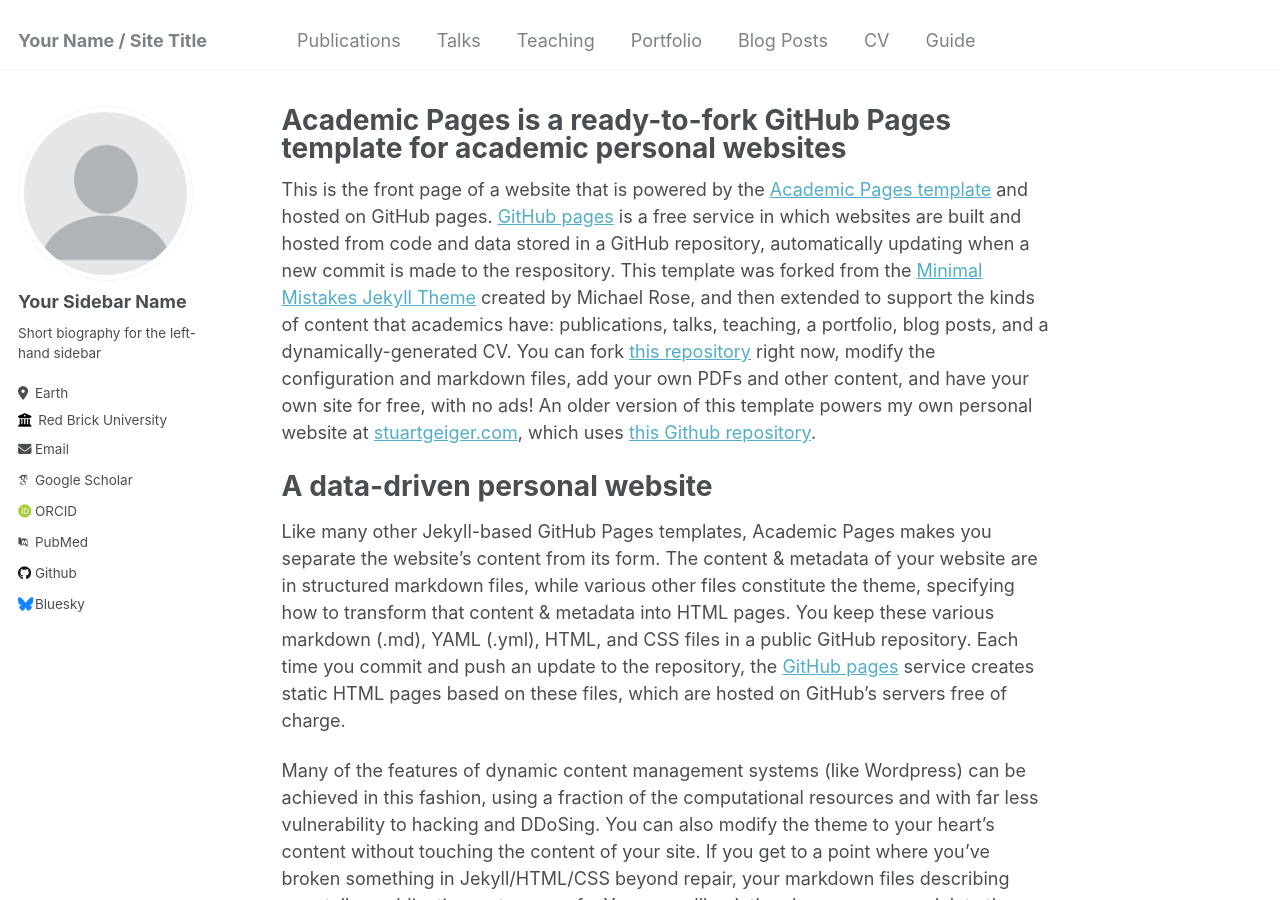
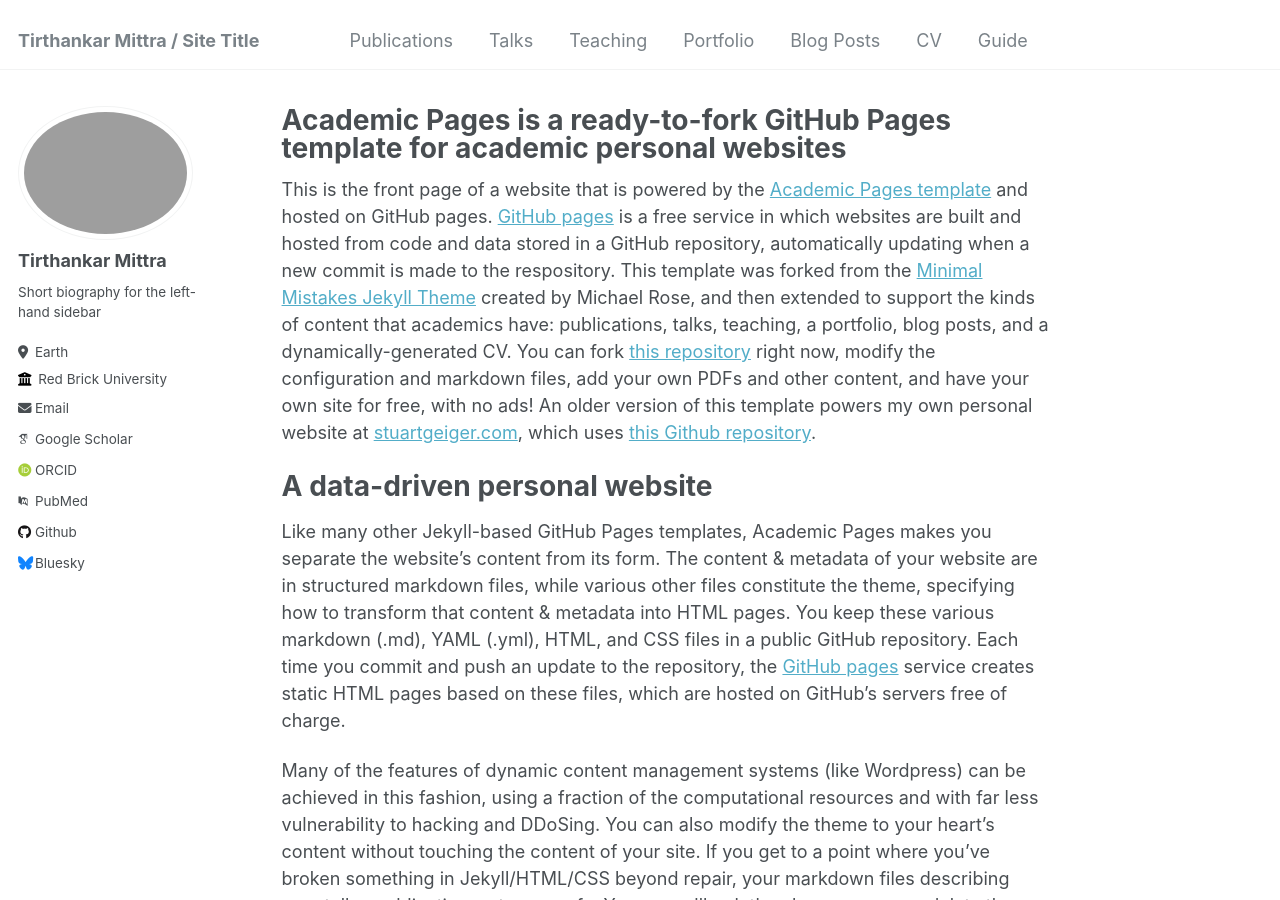
Before and after one commit to tirthankar95/tirthankar_mittra.github.io, a Jekyll site: the page built from _pages/about.md, in a window 1280 px wide and 900 px high. Built offline with Jekyll 4.4.1, drawn with Linux system fonts in a browser that asks for light colours; some web fonts are replaced.

Commit message:
First Commit

```diff
--- a/_config.yml
+++ b/_config.yml
@@ -8,7 +8,7 @@
 
 # Basic Site Settings
 locale                   : "en-US"
-title                    : "Your Name / Site Title"
+title                    : "Tirthankar Mittra / Site Title"
 title_separator          : "-"
 name                     : &name "Your Name"
 description              : &description "personal description"
@@ -21,18 +21,18 @@
 #               Additional customization can be done by editing /_includes/author-profile.html
 author:
   # Biographic information
-  avatar           : "profile.png"
-  name             : "Your Sidebar Name"
+  avatar           : "mittra.jpg"
+  name             : "Tirthankar Mittra"
   pronouns         : # example: "she/her"
   bio              : "Short biography for the left-hand sidebar"
   location         : "Earth"
   employer         : "Red Brick University"
   uri              : # URL
-  email            : "none@example.org"
+  email            : "tirthankarmittra@gmail.com"
 
   # Academic websites
   arxiv            : # URL - Update with the correct link to your profile
-  googlescholar    : "https://scholar.google.com/citations?user=PS_CX0AAAAAJ"
+  googlescholar    : "https://scholar.google.com/citations?user=UuF22sMAAAAJ&hl=en"
   impactstory      : # URL
   orcid            : "http://orcid.org/yourorcidurl"
   semantic         : # URL
```
Also changed, not shown: 2 other files.
